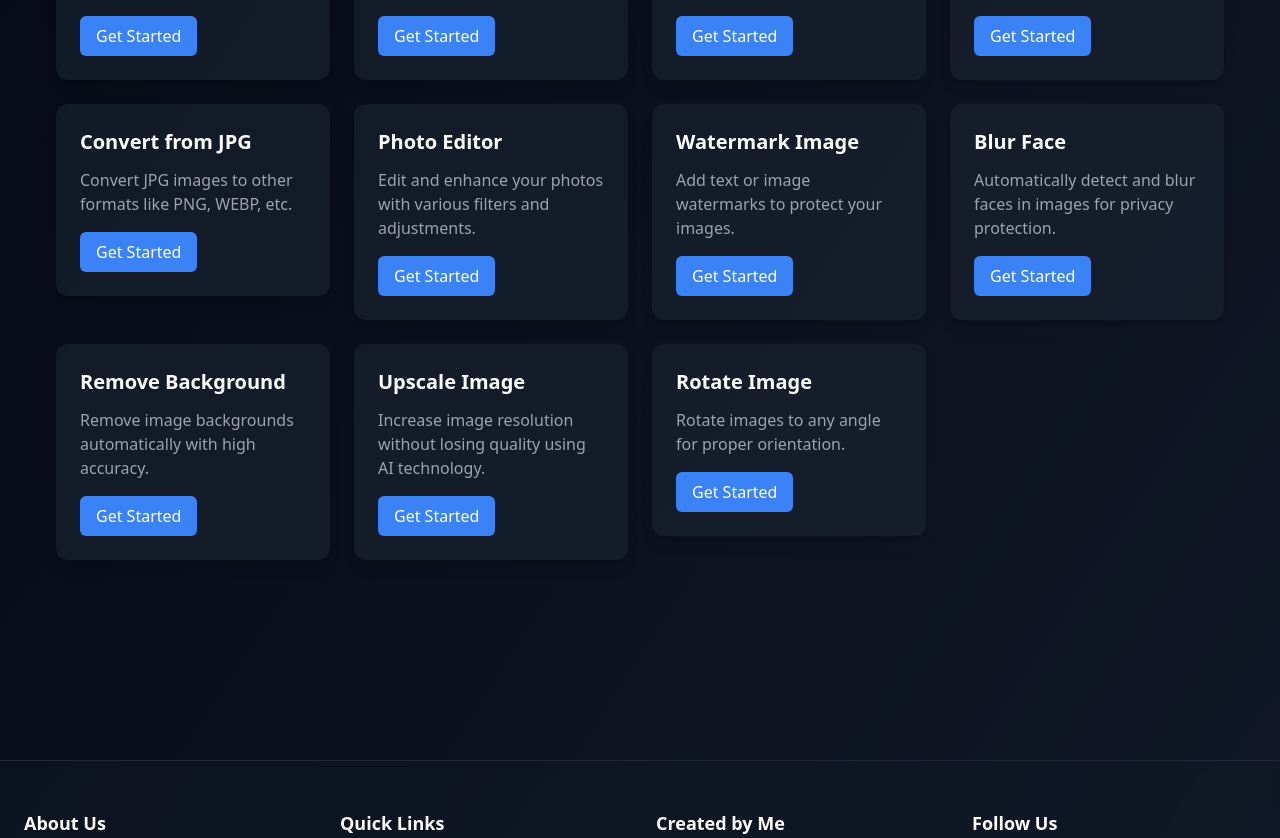
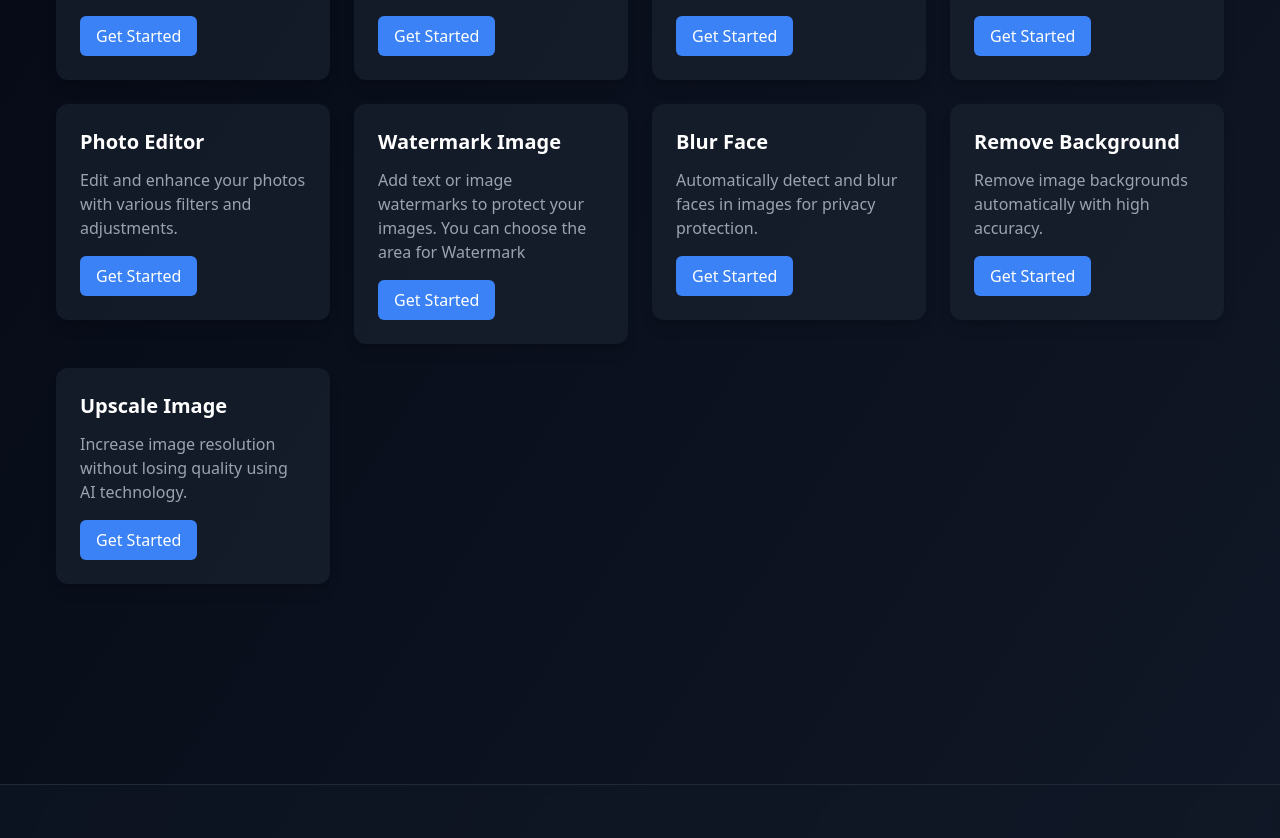
Before and after one commit to lord-rudra0/Image-processing-Web, a React (Vite) app: page / in a window 1280 px wide. Shown: the part 944-1782 px from the top of the page. Built offline with nearby package versions, Linux system fonts and the light colour scheme.

Commit message:
home card fixed

```diff
--- a/src/components/Home.jsx
+++ b/src/components/Home.jsx
@@ -38,11 +38,11 @@ const Home = () => {
             description: "Convert images from various formats to JPG. Maintains image quality.",
             path: "/convert-to-jpg"
         },
-        {
-            title: "Convert from JPG",
-            description: "Convert JPG images to other formats like PNG, WEBP, etc.",
-            path: "/convert-from-jpg"
-        },
+        // {
+        //     title: "Convert from JPG",
+        //     description: "Convert JPG images to other formats like PNG, WEBP, etc.",
+        //     path: "/convert-from-jpg"
+        // },
         {
             title: "Photo Editor",
             description: "Edit and enhance your photos with various filters and adjustments.",
@@ -50,7 +50,7 @@ const Home = () => {
         },
         {
             title: "Watermark Image",
-            description: "Add text or image watermarks to protect your images.",
+            description: "Add text or image watermarks to protect your images. You can choose the area for Watermark",
             path: "/watermark-image"
         },
         {
@@ -68,11 +68,11 @@ const Home = () => {
             description: "Increase image resolution without losing quality using AI technology.",
             path: "/upscale-image"
         },
-        {
-            title: "Rotate Image",
-            description: "Rotate images to any angle for proper orientation.",
-            path: "/rotate-image"
-        },
+        // {
+        //     title: "Rotate Image",
+        //     description: "Rotate images to any angle for proper orientation.",
+        //     path: "/rotate-image"
+        // },
         // {
         //     title: "Add Filters",
         //     description: "Apply various artistic filters to enhance your images.",
```
